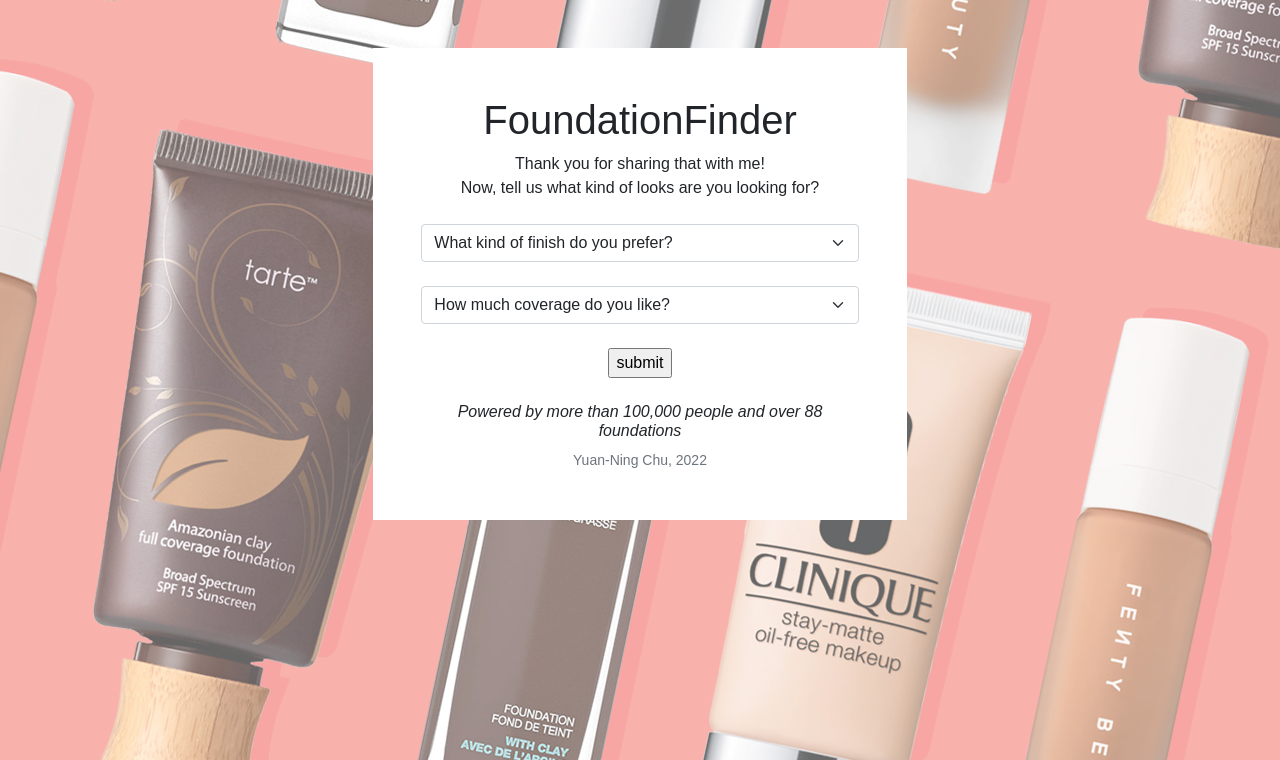
After one commit to ychu19/foundation, a Flask app: template templates/candidate.html in a window 1280 px wide. The commit adds this page. Shown: the top 760 px of the page. Run offline with Flask 2, Linux system fonts and the light colour scheme; the template is opened without the code that fills it, so the values that code supplies are empty.

Commit message:
generates candidate

```diff
--- a/app.py
+++ b/app.py
@@ -1,14 +1,22 @@
-from flask import Flask, render_template, url_for, request, redirect
+from flask import Flask, render_template, url_for, request, redirect, session
 from flask_sqlalchemy import SQLAlchemy
 import pandas as pd
 import xgboost as xgb
-from predict import predict_from_user_input, get_longest_dict, filter_shade, extracting_img_src, extracting_url
+from predict import (
+    predict_from_user_input,
+    get_longest_dict,
+    filter_shade,
+    extracting_img_src,
+    extracting_url,
+    candidate_generation
+)
 import os
 from datetime import datetime
 
 app = Flask(__name__)
 app.config['SQLALCHEMY_DATABASE_URI'] = 'sqlite:///test.db'
-db = SQLAlchemy(app)
+app.config['SECRET_KEY'] = 'no_secret'
+# db = SQLAlchemy(app)
 
 # class Todo(db.Model):
 #     id = db.Column(db.Integer, primary_key=True)
@@ -25,15 +33,48 @@ def index():
         hairs = get_longest_dict(col='hair_color')
         # hairs = {key: val for key, val in hairs.items() if val != 'Red_hair'}
         eyes = get_longest_dict(col='eye_color')
-        tones = get_longest_dict(col='skin_tone')
+        # tones = get_longest_dict(col='skin_tone')
+        tones = ['Ebony', 'Deep', 'Dark', 'Olive', 'Medium', 'Fair', 'Light', 'Porcelain']
+        # tones_img = [
+        #     'https://www.sephora.com/productimages/sku/s2513869+sw.jpg',
+        #     'https://www.sephora.com/productimages/sku/s2513885+sw.jpg',
+        #     'https://www.sephora.com/productimages/sku/s2513919+sw.jpg',
+        #     'https://www.sephora.com/productimages/sku/s2513984+sw.jpg',
+        #     'https://www.sephora.com/productimages/sku/s2514123+sw.jpg',
+        #     'https://www.sephora.com/productimages/sku/s2514149+sw.jpg',
+        #     'https://www.sephora.com/productimages/sku/s2514180+sw.jpg',
+        #     'https://www.sephora.com/productimages/sku/s2514255+sw.jpg'
+        # ]
+        # tones = zip(tones, tones_img)
         types = get_longest_dict(col='skin_type')
         return render_template('index.html', hairs=hairs, eyes=eyes, tones=tones, types=types)
 
-    else:
-        features = request.form['hair']
-        # return redirect('/predict.html', id='content')
-        return redirect(url_for('.predict', features=features))
+    # else:
+    #     features = request.form['hair']
+    #     # return redirect('/predict.html', id='content')
+    #     return redirect(url_for('.predict', features=features))
 
+@app.route('/candidate/', methods=['GET'])
+def candidate():
+    if request.method == 'GET':
+        eye = request.args.get('eye').replace('_eye', '')
+        hair = request.args.get('hair').replace('_hair', '')
+        tone = request.args.get('tone')
+        type = request.args.get('type')
+        finishes = ['natural', 'matte', 'radiant']
+        coverages = ['medium', 'full', 'sheer', 'light']
+        session['eye'] = eye
+        session['hair'] = hair
+        session['skin_tone'] = tone
+        session['skin_type'] = type
+        # selected_finish = request.form['finish']
+
+        # return redirect(url_for('/predict'))
+        return render_template(
+            'candidate.html',
+            finishes=finishes, coverages=coverages,
+            type=type, tone=tone, hair=hair, eye=eye
+        )
 
 
     # if request.method == 'POST':
@@ -62,11 +103,17 @@ def index():
 #
 @app.route('/predict/', methods=['GET'])
 def predict():
+    candidate_dict = dict()
+    candidate_dict['finish'] = request.args.get('finish')
+    candidate_dict['coverage'] = request.args.get('coverage')
+    candidate_dict['skin_type'] = session.get('skin_type')
+    candidate_list = candidate_generation(candidate_dict)
+    print(candidate_dict)
     features_dict = dict()
-    features_dict['hair_color'] = request.args.get('hair').replace('_hair', '')
-    features_dict['eye_color'] = request.args.get('eye').replace('_eye', '')
-    features_dict['skin_tone'] = request.args.get('tone')
-    features_dict['skin_type'] = request.args.get('type')
+    features_dict['skin_tone'] = session.get('skin_tone')
+    features_dict['skin_type'] = session.get('skin_type')
+    features_dict['hair_color'] = session.get('hair')
+    features_dict['eye_color'] = session.get('eye')
     # features = request.args.get('hair')
     features_dict['finish'] = 1
     features_dict['coverage'] = 1
@@ -85,7 +132,7 @@ def predict():
     #     "days_since_launch_scaled", "month_of_purchase", "skin_tone_cat"
     # ]]
     # features = features.to_dict()
-    scores = predict_from_user_input(features_dict)
+    scores = predict_from_user_input(features_dict, candidate_list)
     products = scores['brand_product'].to_dict().values()
     if all([i == '' for i in products]):
         return "Sorry, we don't have enough information to make recommendation for you."
@@ -118,7 +165,7 @@ def predict():
         scores = shade_data['scores']
 
         products_shades = zip(products, shades, srcs, urls, scores)
-
+        print(scores)
         return render_template('predict.html', products_shades=products_shades)
 
     # task = Todo.query.get_or_404(id)
--- /dev/null
+++ b/templates/candidate.html
@@ -0,0 +1,56 @@
+{% extends 'base.html' %}
+
+{% block head %}
+
+{% endblock %}
+
+{% block body %}
+
+<div class="container col-5 bg-white my-md-5 py-md-5 px-md-5">
+    <div class="content">
+
+        <h1 style="text-align: center">FoundationFinder</h1>
+
+
+        <label>Thank you for sharing that with me!</label>
+        <br>
+        <label>Now, tell us what kind of looks are you looking for?</label>
+        <br>
+        <br>
+        <form action="http://127.0.0.1:5000/predict/" method="GET" >
+
+            <select class="form-select" name="finish">
+                <option value="0" SELECTED>What kind of finish do you prefer?</option>
+                {% for finish in finishes %}
+                    <option value="{{finish}}">
+                        {{finish.capitalize()}}
+                    </option>
+                {% endfor %}
+            </select>
+            <br>
+            <select class="form-select" name="coverage">
+                <option value="0" selected>How much coverage do you like?</option>
+                {% for coverage in coverages %}
+                    <option value="{{coverage}}">
+                        {{coverage.capitalize()}}
+                    </option>
+                {% endfor %}
+            </select>
+            <br>
+
+<!--        <label>What kinds of foundations do you prefer?</label>-->
+<!--        <br>-->
+            <input type="submit" value="submit">
+        </form>
+    <br>
+        <p class="h6 text-center"><em>Powered by more than 100,000 people and over 88 foundations</em></p>
+        <small class="text-center text-muted">Yuan-Ning Chu, 2022</small>
+
+
+
+
+    <!--    <p name="output">test</p>-->
+    </div>
+</div>
+
+{% endblock %}
--- a/templates/index.html
+++ b/templates/index.html
@@ -15,7 +15,7 @@
         <label>Tell me about yourself...</label>
         <br>
         <br>
-        <form action="http://127.0.0.1:5000/predict/" method="GET" >
+        <form action="http://127.0.0.1:5000/candidate/" method="GET" >
 
             <select class="form-select" name="eye">
                 <option value="0" SELECTED>What's your eye color?</option>
@@ -28,7 +28,7 @@
             <br>
             <select class="form-select" name="tone">
                 <option value="0" selected>How do you describe your skin tone?</option>
-                {% for tone in tones.values() %}
+                {% for tone in tones %}
                     <option value="{{tone}}">
                         {{tone}}
                     </option>
@@ -60,7 +60,7 @@
         </form>
     <br>
         <p class="h6 text-center"><em>Powered by more than 100,000 people and over 88 foundations</em></p>
-        <small class="text-center text-muted">Yuan-Ning Chu, Copyright 2022</small>
+        <small class="text-center text-muted">Yuan-Ning Chu, 2022</small>
 
 
 
```
Also changed, not shown: predict.py (+23 -9 lines), templates/predict.html (+4 -3 lines), 1 other file.
